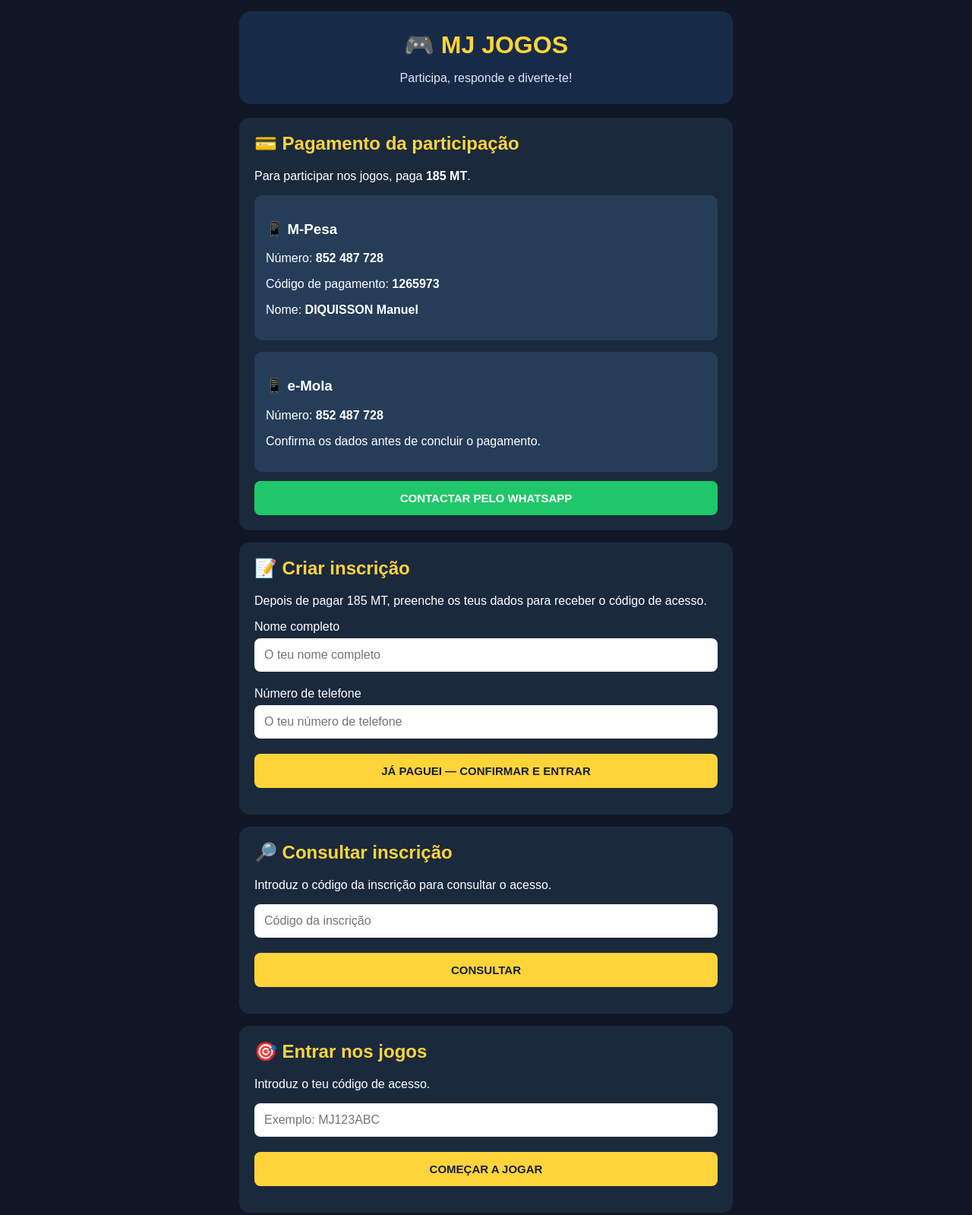
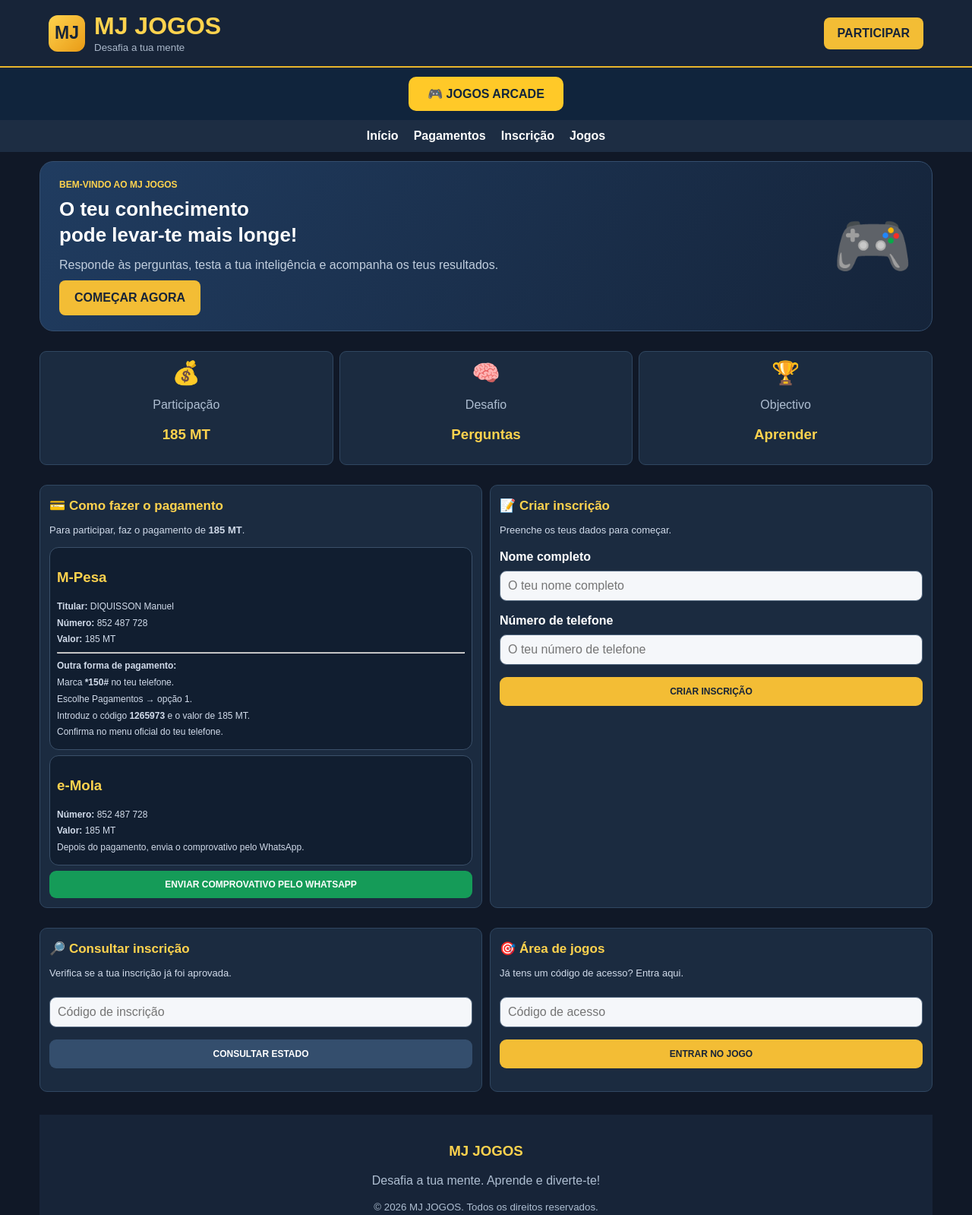
Before and after one commit to veronicamoraisnioca-source/-mj-jogos., a website: page public/index.html in a window 1280 px wide. Shown: the top 1599 px of the page at 76% size. Drawn offline with Linux system fonts and the light colour scheme.

Commit message:
Update index.html

```diff
--- a/public/index.html
+++ b/public/index.html
@@ -1,73 +1,137 @@
-<!DOCTYPE html><html lang="pt">
+<!DOCTYPE html>
+<html lang="pt">
 <head>
   <meta charset="UTF-8">
   <meta name="viewport" content="width=device-width, initial-scale=1.0">
-<title>MJ JOGOS</title>
-<style>
-*{box-sizing:border-box}
-body{margin:0;font-family:Arial,sans-serif;background:#101827;color:white;padding:15px}
-header{text-align:center;padding:25px 10px;background:#172b48;border-radius:15px;margin-bottom:18px}
-header h1{color:#ffd43b;margin:0;font-size:32px}
-header p{margin-bottom:0;color:#dce6f5}
-.container{max-width:650px;margin:auto}
-.panel{background:#1b293d;padding:20px;border-radius:14px;margin-bottom:16px}
-h2{color:#ffd43b;margin-top:0}
-label{display:block;margin:12px 0 6px}
-input{width:100%;padding:13px;border:0;border-radius:8px;font-size:16px;margin-bottom:8px}
-button,.whatsapp-btn{display:block;width:100%;padding:14px;background:#ffd43b;color:#172033;border:0;border-radius:8px;font-weight:bold;text-align:center;text-decoration:none;font-size:15px;margin-top:12px;cursor:pointer}
-.secondary{background:#314968;color:white;margin-bottom:8px}
-.payment-box{background:#263d59;padding:15px;border-radius:10px;margin-top:15px;overflow-wrap:anywhere}
-.payment-box h2{font-size:25px}
-.whatsapp-btn{background:#20c76a;color:white}
-.small{font-size:13px;color:#c6d2e1;line-height:1.5}
-#result,#status,#game{margin-top:15px;overflow-wrap:anywhere}
-footer{text-align:center;color:#9eabc0;font-size:12px;padding:15px}
-</style>
+  <title>MJ JOGOS | Plataforma de Jogos</title>
+  <link rel="stylesheet" href="style.css">
 </head>
-<body><div class="container"><header>
-<h1>🎮 MJ JOGOS</h1>
-<p>Participa, responde e diverte-te!</p>
-</header><section class="panel">
-<h2>💳 Pagamento da participação</h2>
-<p>Para participar nos jogos, paga <strong>185 MT</strong>.</p><div class="payment-box">
-<h3>📱 M-Pesa</h3>
-<p>Número: <strong>852 487 728</strong></p>
-<p>Código de pagamento: <strong>1265973</strong></p>
-<p>Nome: <strong>DIQUISSON Manuel</strong></p>
-</div><div class="payment-box">
-<h3>📱 e-Mola</h3>
-<p>Número: <strong>852 487 728</strong></p>
-<p>Confirma os dados antes de concluir o pagamento.</p>
-</div><a class="whatsapp-btn" href="https://wa.me/258852487728?text=Ol%C3%A1%2C%20MJ%20Jogos.%20Quero%20confirmar%20o%20meu%20pagamento." target="_blank">
-CONTACTAR PELO WHATSAPP
+<body>
+
+<header class="topbar">
+  <div class="brand">
+    <div class="logo">MJ</div>
+    <div>
+      <h1>MJ JOGOS</h1>
+      <small>Desafia a tua mente</small>
+    </div>
+  </div>
+  <a href="#inscricao" class="login-btn">PARTICIPAR</a>
+</header>
+
+<div style="text-align:center;padding:12px;background:#10243c;">
+  <a href="arcade.html" style="display:inline-block;background:#ffc928;color:#10243c;padding:13px 25px;border-radius:10px;text-decoration:none;font-weight:bold;">
+    🎮 JOGOS ARCADE
   </a>
-</section><section class="panel" id="inscricao">
+</div>
+
+<nav class="menu">
+  <a href="#inicio">Início</a>
+  <a href="#pagamento">Pagamentos</a>
+  <a href="#inscricao">Inscrição</a>
+  <a href="#jogo">Jogos</a>
+</nav>
+
+<main class="container">
+
+  <section class="hero" id="inicio">
+    <div>
+      <span class="badge">BEM-VINDO AO MJ JOGOS</span>
+      <h2>O teu conhecimento<br>pode levar-te mais longe!</h2>
+      <p>Responde às perguntas, testa a tua inteligência e acompanha os teus resultados.</p>
+      <a href="#inscricao" class="main-btn">COMEÇAR AGORA</a>
+    </div>
+    <div class="hero-icon">🎮</div>
+  </section>
+
+  <section class="info-grid">
+    <div class="info-card">
+      <span>💰</span>
+      <p>Participação</p>
+      <h3>185 MT</h3>
+    </div>
+    <div class="info-card">
+      <span>🧠</span>
+      <p>Desafio</p>
+      <h3>Perguntas</h3>
+    </div>
+    <div class="info-card">
+      <span>🏆</span>
+      <p>Objectivo</p>
+      <h3>Aprender</h3>
+    </div>
+  </section>
+
+  <section class="panel" id="pagamento">
+    <h2>💳 Como fazer o pagamento</h2>
+    <p>Para participar, faz o pagamento de <strong>185 MT</strong>.</p>
+
+    <div class="payment-box">
+      <h3>M-Pesa</h3>
+      <p><strong>Titular:</strong> DIQUISSON Manuel</p>
+      <p><strong>Número:</strong> 852 487 728</p>
+      <p><strong>Valor:</strong> 185 MT</p>
+      <hr>
+      <p><strong>Outra forma de pagamento:</strong></p>
+      <p>Marca <strong>*150#</strong> no teu telefone.</p>
+      <p>Escolhe Pagamentos → opção 1.</p>
+      <p>Introduz o código <strong>1265973</strong> e o valor de 185 MT.</p>
+      <p>Confirma no menu oficial do teu telefone.</p>
+    </div>
+
+    <div class="payment-box">
+      <h3>e-Mola</h3>
+      <p><strong>Número:</strong> 852 487 728</p>
+      <p><strong>Valor:</strong> 185 MT</p>
+      <p>Depois do pagamento, envia o comprovativo pelo WhatsApp.</p>
+    </div>
+
+    <a class="whatsapp-btn" href="https://wa.me/258852487728">
+      ENVIAR COMPROVATIVO PELO WHATSAPP
+    </a>
+  </section>
+
+  <section class="panel" id="inscricao">
     <h2>📝 Criar inscrição</h2>
-<p>Depois de pagar 185 MT, preenche os teus dados para receber o código de acesso.</p><form id="form">
+    <p>Preenche os teus dados para começar.</p>
+
+    <form id="form">
       <label>Nome completo</label>
-<input id="name" required maxlength="70" placeholder="O teu nome completo"><label>Número de telefone</label>
-<input id="phone" required maxlength="20" placeholder="O teu número de telefone">
+      <input id="name" required maxlength="70" placeholder="O teu nome completo">
 
-<button type="submit">JÁ PAGUEI — CONFIRMAR E ENTRAR</button>
+      <label>Número de telefone</label>
+      <input id="phone" required placeholder="O teu número de telefone">
 
-</form><div id="result"></div>
-</section><section class="panel">
+      <button type="submit">CRIAR INSCRIÇÃO</button>
+    </form>
+    <div id="result"></div>
+  </section>
+
+  <section class="panel">
     <h2>🔎 Consultar inscrição</h2>
-<p>Introduz o código da inscrição para consultar o acesso.</p>
-<input id="check" placeholder="Código da inscrição">
-<button id="checkBtn">CONSULTAR</button>
+    <p>Verifica se a tua inscrição já foi aprovada.</p>
+    <input id="check" placeholder="Código de inscrição">
+    <button id="checkBtn" class="secondary">CONSULTAR ESTADO</button>
     <div id="status"></div>
-</section><section class="panel">
-<h2>🎯 Entrar nos jogos</h2>
-<p>Introduz o teu código de acesso.</p>
-<input id="gameCode" placeholder="Exemplo: MJ123ABC">
-<button id="playBtn">COMEÇAR A JOGAR</button>
+  </section>
+
+  <section class="panel" id="jogo">
+    <h2>🎯 Área de jogos</h2>
+    <p>Já tens um código de acesso? Entra aqui.</p>
+    <input id="gameCode" placeholder="Código de acesso">
+    <button id="playBtn">ENTRAR NO JOGO</button>
     <div id="game"></div>
-</section><section class="panel">
-<h2>🕹️ Jogos de Arcádia</h2>
-<p>Descobre também os nossos jogos de diversão.</p>
-<a class="whatsapp-btn" href="/arcade.html">ABRIR JOGOS DE ARCÁDIA</a>
-</section><footer>
-MJ JOGOS © 2026 — Diverte-te com responsabilidade.
-</footer></div><script src="/app.js"></script></body>
+  </section>
+
+  <footer>
+    <h3>MJ JOGOS</h3>
+    <p>Desafia a tua mente. Aprende e diverte-te!</p>
+    <small>© 2026 MJ JOGOS. Todos os direitos reservados.</small>
+    <p>O teu PIN M-Pesa/e-Mola é pessoal. Nunca o partilhes.</p>
+  </footer>
+
+</main>
+
+<script src="app.js"></script>
+</body>
   </html>
```
Lines whose indentation alone changed are shown as unchanged.
